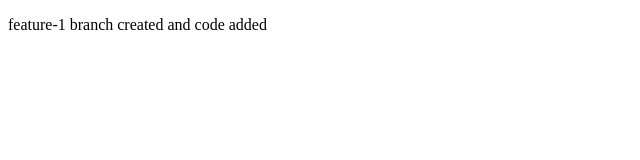
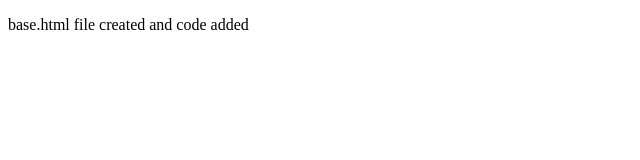
Before and after one commit to Kirtika-Mewara/alpha, a plain HTML site: page index.html in a window 1280 px wide. Shown: the full height of the page, 0-640 px from the left. Drawn offline with Linux system fonts and the light colour scheme.

Commit message:
base.html file created and code added

```diff
--- a/index.html
+++ b/index.html
@@ -3,10 +3,10 @@
 <head>
     <meta charset="UTF-8">
     <meta name="viewport" content="width=device-width, initial-scale=1.0">
-    <title>feature-1</title>
+    <title>base.html</title>
 </head>
 <body>
 
-    <p>feature-1 branch created and code added</p>
+    <p>base.html file created and code added</p>
 </body>
 </html>
```
Also changed, not shown: base.html (added).
